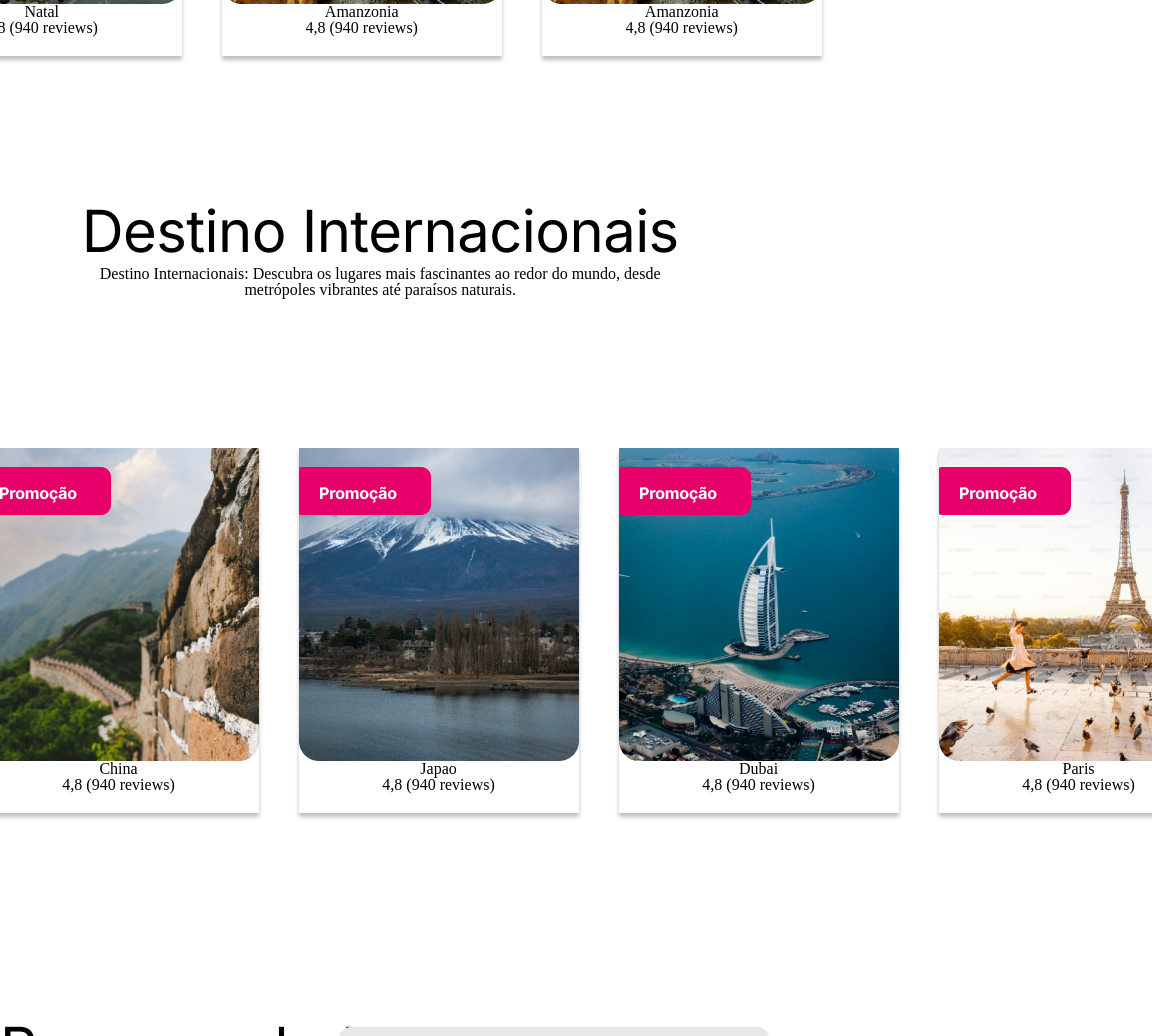
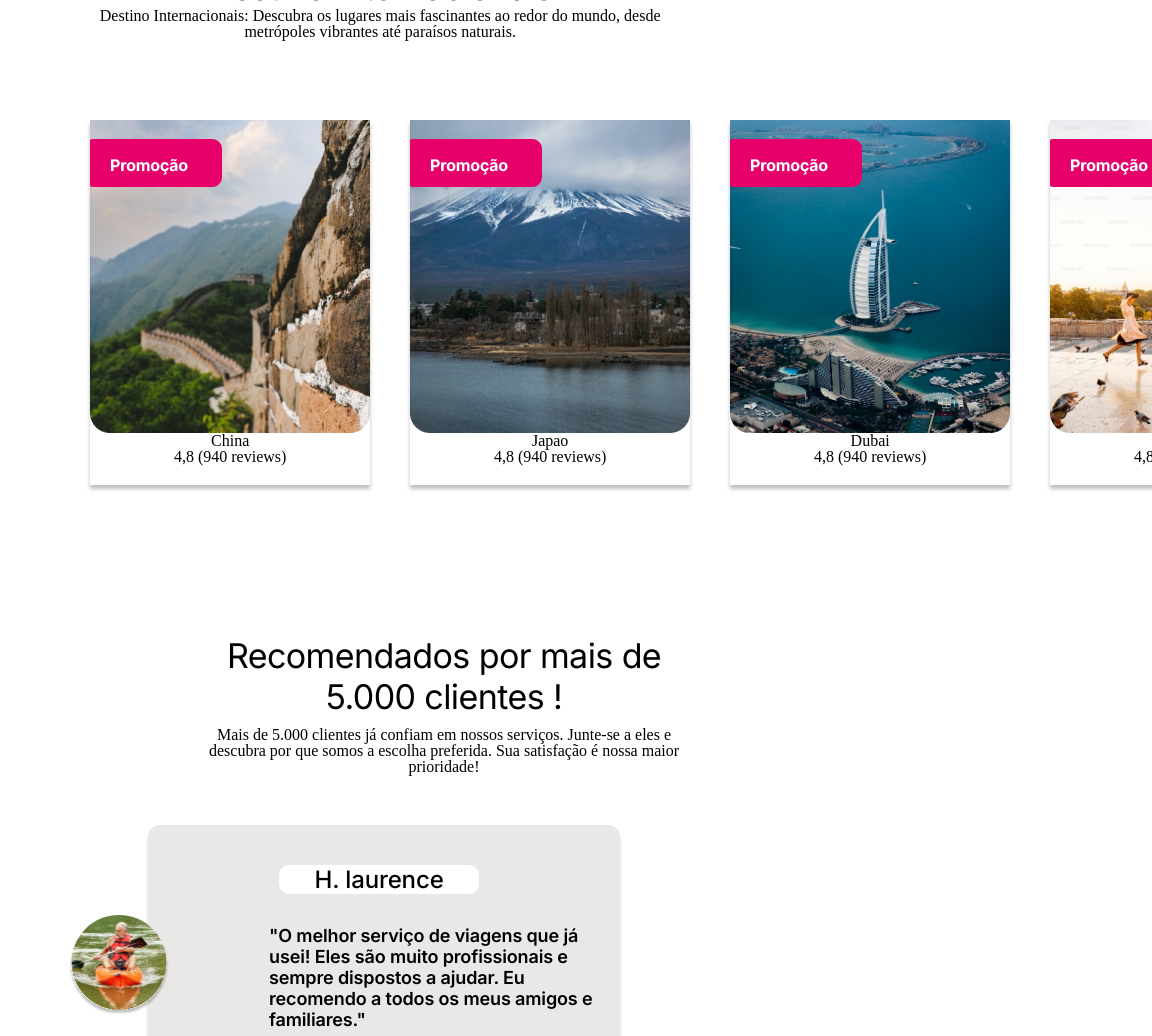
Before and after one commit to ElieldsonKervem/TravelFy, a Vue app: page / in a window 768 px wide. Shown: the part 3300-4336 px from the top of the page, 1152 px wide, since content can reach past the window. Built offline with nearby package versions, Linux system fonts and the light colour scheme.

Commit message:
small changes on csss done

```diff
--- a/src/sass/_mediaQueries.scss
+++ b/src/sass/_mediaQueries.scss
@@ -129,8 +129,62 @@
 .cardImgsIcons p {
   font-size: 1.8rem;
 }
+.sliderSection{
+  h1{
+    font-size: 3.4rem;
+  }
+  p{
+    font-size: 1.6rem;
+  }
+
+}
+.containerSlider{
+  .slider{
+    margin-top: 8rem;
+    width: 72vw;
+  }
+}
+
+.cardSlider{
+         margin-top: 0rem;
+         padding-bottom: 15rem;
 
   }
+  div#containerSlider2 {
+    margin-top: 6rem;
+}
+.slider{
+  margin-top: 8rem;
+  width: 66rem;
+}
+.cardComment{
+  flex-direction: column;
+}
+.commentFistCard{
+  h1{
+    font-size: 3.4rem;
+    width: 50rem;
+    text-align: center;
+    margin-bottom: 1rem;
+  }
+  p{
+    width: 50rem;
+    text-align: center;
+  }
+
+}
+.cardComment .commentSecondCard {
+  width: 47rem;
+  margin-left: 0rem;
+  margin-top: 5rem;
+}
+.commentCard{
+  img{
+    width: 10rem;
+  }
+}
+
+}
 
 
   @media (max-width: 768px) {
--- a/src/style.css
+++ b/src/style.css
@@ -732,6 +732,48 @@ div#containerSlider2 {
   .cardImgsIcons p {
     font-size: 1.8rem;
   }
+  .sliderSection h1 {
+    font-size: 3.4rem;
+  }
+  .sliderSection p {
+    font-size: 1.6rem;
+  }
+  .containerSlider .slider {
+    margin-top: 8rem;
+    width: 72vw;
+  }
+  .cardSlider {
+    margin-top: 0rem;
+    padding-bottom: 15rem;
+  }
+  div#containerSlider2 {
+    margin-top: 6rem;
+  }
+  .slider {
+    margin-top: 8rem;
+    width: 66rem;
+  }
+  .cardComment {
+    flex-direction: column;
+  }
+  .commentFistCard h1 {
+    font-size: 3.4rem;
+    width: 50rem;
+    text-align: center;
+    margin-bottom: 1rem;
+  }
+  .commentFistCard p {
+    width: 50rem;
+    text-align: center;
+  }
+  .cardComment .commentSecondCard {
+    width: 47rem;
+    margin-left: 0rem;
+    margin-top: 5rem;
+  }
+  .commentCard img {
+    width: 10rem;
+  }
 }
 @media (max-width: 768px) {
   .container {
```
Also changed, not shown: 1 other file (tests, documents, lock files or other folders).
